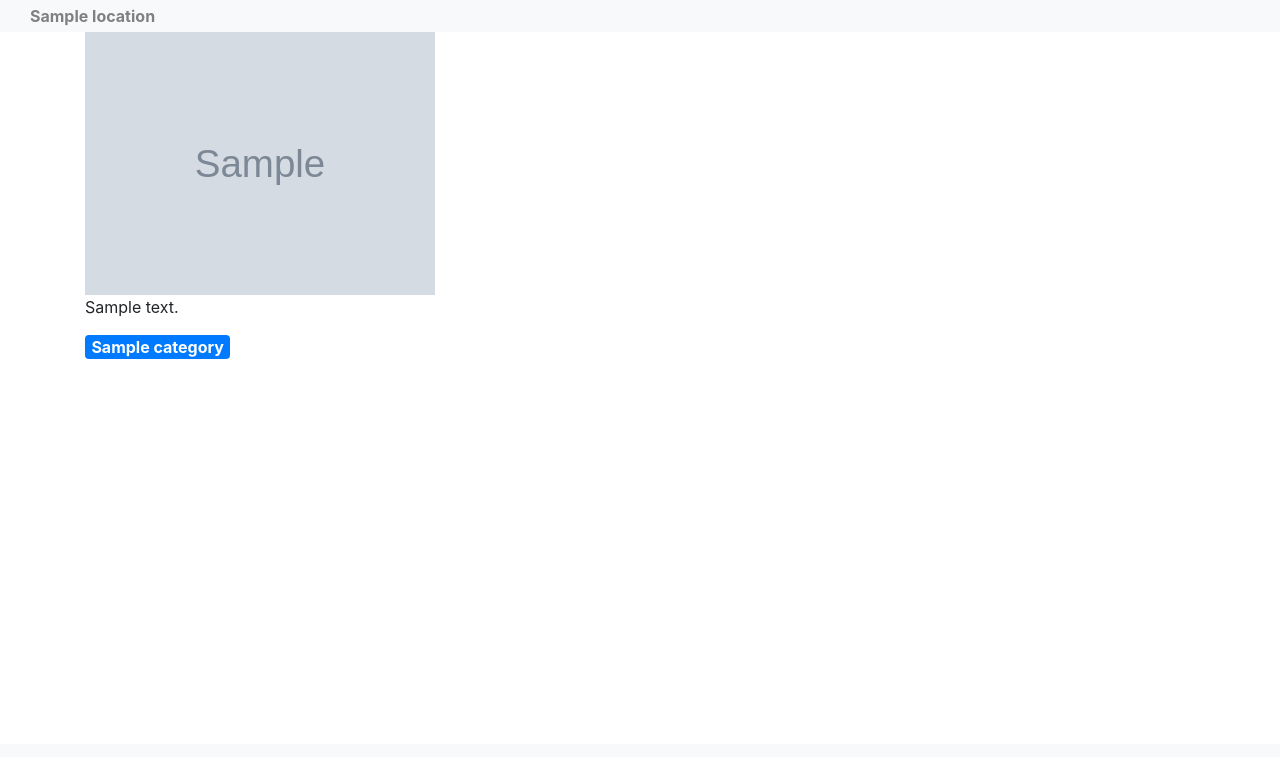
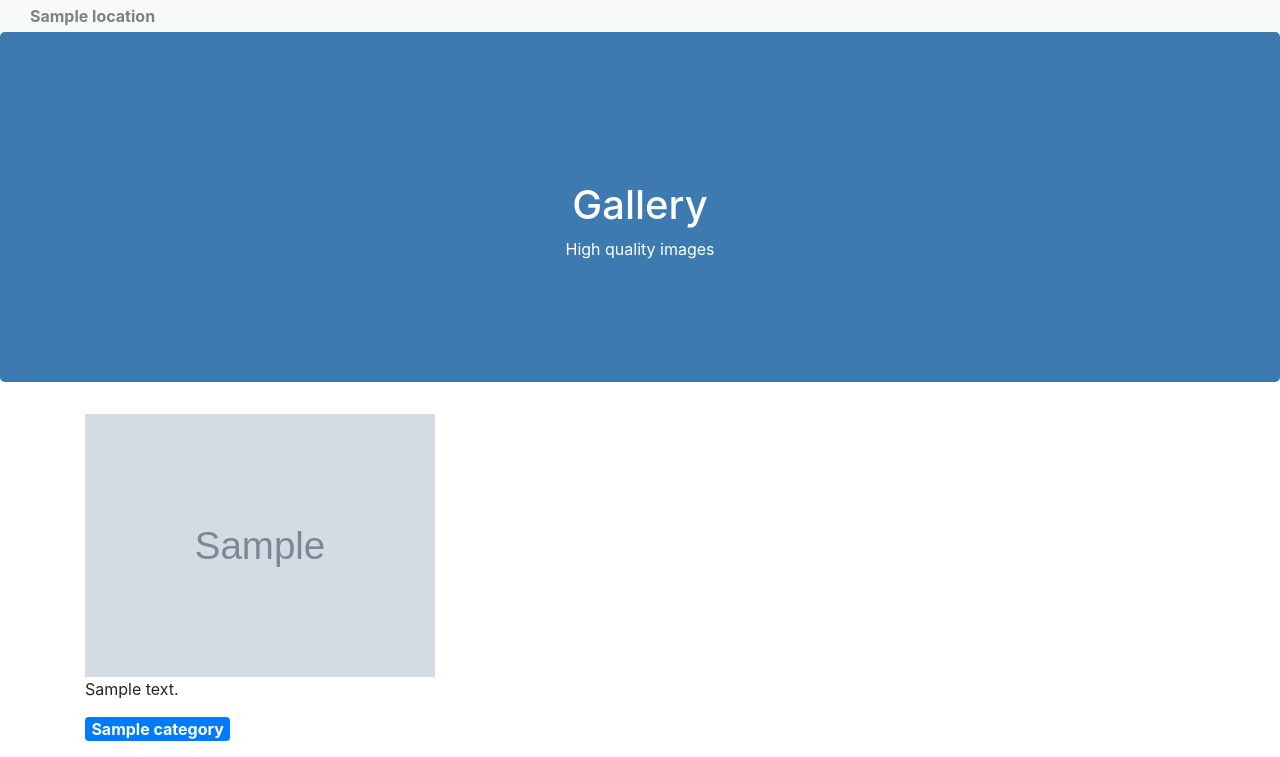
Before and after one commit to maxwellkimutai/gallery-app, a Django app: page / in a window 1280 px wide. Shown: the part 56-813 px from the top of the page. Before the commit the page ends 415 px from the top, so only its background shows below. Run offline with Django 3.2, Linux system fonts and the light colour scheme; tables that the repository leaves empty hold one stand-in row (values such as "Sample post"); grey boxes marked "Sample" are stand-in pictures; some libraries are stand-ins or nearby versions.

Commit message:
add index template

```diff
--- a/gallery/templates/index.html
+++ b/gallery/templates/index.html
@@ -6,6 +6,13 @@
         {%for location in locations %}
             <a href="{% url 'location' location.id %}">{{location}}</a>
         {% endfor %}
+    </div>
+    <div class="jumbotron jumbotron bg-cover text-center" style="height: 350px;">
+      <div class="overlay"></div>
+      <div class="container">
+        <h1 style="padding-top: 85px;">Gallery</h1>
+        <p>High quality images</p>
+      </div>
     </div>
     <div class="container">
         <div class="row">
@@ -56,20 +63,14 @@
                     <p>{{image.description}}</p>
                   </div>
                   <div class="modal-footer">
-                    <input class="form-control input-lg" type="text"  value="http://localhost:8000{{image.image_url.url}}" id="{{image.id}}-url" disabled>
+                    <input class="form-control input-lg" type="text"  value="http://localhost:8000{{image.image_url.url}}" id="{{image.id}}-url" >
                     <button class="btn btn-primary" onclick="copyToClipboard('{{image.id}}-url')">Copy</button>
                   </div>
                 </div>
 
               </div>
             </div>
-            <script type="text/javascript">
-            function copyToClipboard(element) {
-                var myVar = document.getElementById(element);
-                myVar.select();
-                document.execCommand("copy");
-            }
-            </script>
+
             {% endfor %}
 
         </div>
```
